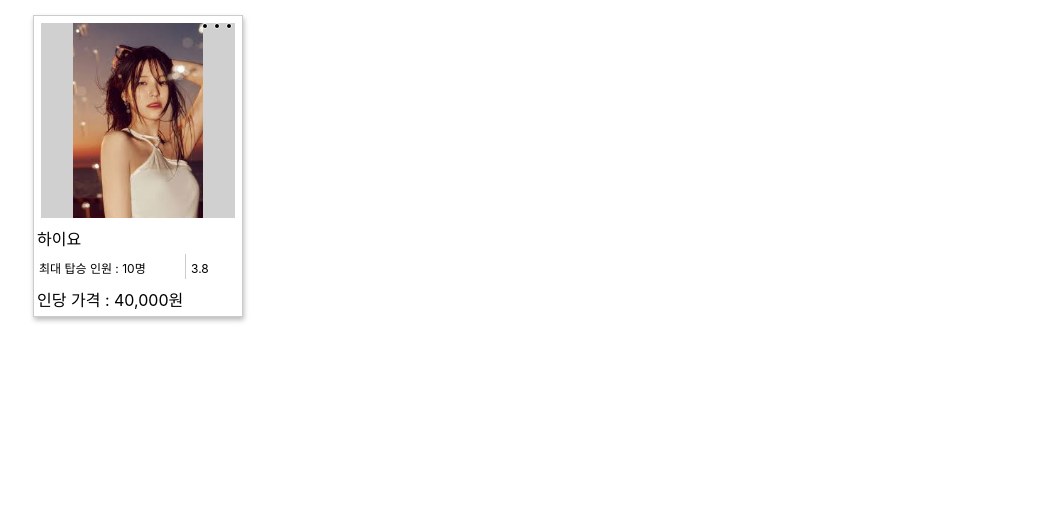
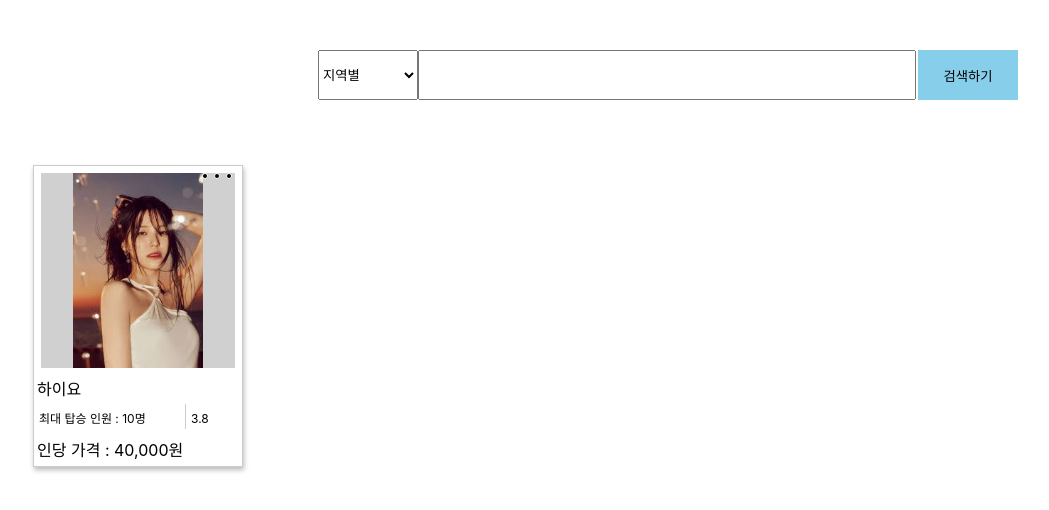
Before and after one commit to KimChopl/javaray, a React (Create React App) app in the folder front-worksapce/javaray/: page /shipping in a window 1280 px wide. Shown: the top 510 px of the page, without its empty margins (22-1071 px from the left). Built offline with nearby package versions, Linux system fonts and the light colour scheme.

Commit message:
25.02.02
검색바

```diff
--- a/front-worksapce/javaray/src/App.js
+++ b/front-worksapce/javaray/src/App.js
@@ -1,16 +1,13 @@
-import "./App.css";
 import Shipping from "./shipping/Shipping";
 import { BrowserRouter, Routes, Route } from "react-router-dom";
 
 function App() {
   return (
-    <>
       <BrowserRouter>
         <Routes>
           <Route path="shipping" element={<Shipping />} />
         </Routes>
       </BrowserRouter>
-    </>
   );
 }
 
--- a/front-worksapce/javaray/src/index.css
+++ b/front-worksapce/javaray/src/index.css
@@ -1,5 +1,7 @@
 body {
-  margin: 0;
+  width: 1200px;
+  height: auto;
+  margin: auto;
   font-family: -apple-system, BlinkMacSystemFont, 'Segoe UI', 'Roboto', 'Oxygen',
     'Ubuntu', 'Cantarell', 'Fira Sans', 'Droid Sans', 'Helvetica Neue',
     sans-serif;
--- a/front-worksapce/javaray/src/shipping/Shipping.jsx
+++ b/front-worksapce/javaray/src/shipping/Shipping.jsx
@@ -1,3 +1,4 @@
+import SearchBar from "./searchbar/Searchbar";
 import { StyledShipWarp } from "./ShippingCss";
 import ShippingList from "./shippingList/ShippingList";
 import ReportForm from "./shippingList/shippingSmallMenu/shippingReport/reportForm/ReprotForm";
@@ -10,6 +11,7 @@ const Shipping = () => {
     }
   return (
       <StyledShipWarp>
+        <SearchBar />
         <ShippingList setReport={isReport}/>
         {report && <ReportForm />}
       </StyledShipWarp>
--- /dev/null
+++ b/front-worksapce/javaray/src/shipping/searchbar/Searchbar.jsx
@@ -0,0 +1,24 @@
+import { SearchBtn, SearchCover, SearchInput, SearchInputCover, SearchSelect, SearchInnerCover, SearchMainCover} from "./SearchbarCss"
+
+const SearchBar = () => {
+    return(
+        <SearchCover>
+            <SearchMainCover>
+                <SearchInnerCover>
+                    <SearchSelect>
+                        <option value="1">지역별</option>
+                        <option value="2">어종별</option>
+                    </SearchSelect>
+                </SearchInnerCover>
+                <SearchInputCover>
+                    <SearchInput/>
+                </SearchInputCover>
+                <SearchInnerCover>
+                    <SearchBtn>검색하기</SearchBtn>
+                </SearchInnerCover>
+            </SearchMainCover>
+        </SearchCover>
+    )
+}
+
+export default SearchBar;
--- /dev/null
+++ b/front-worksapce/javaray/src/shipping/searchbar/SearchbarCss.js
@@ -0,0 +1,54 @@
+import styled from "styled-components";
+
+export const SearchCover = styled.div`
+    width : 1200px;
+    height : 150px;
+    align : center;
+`
+export const SearchMainCover = styled.div`
+    width : 700px;
+    height : 50px;
+    padding-left : 300px;
+    padding-top : 50px;
+`
+
+export const SearchInnerCover = styled.div`
+    width : 100px;
+    height : 50px;
+    display : inline-block;
+    position : relative;
+`
+
+export const SearchSelect = styled.select`
+    width : 100px;
+    height : 50px;
+    position : absolute;
+`
+
+export const SearchBtn = styled.button`
+    width : 100px;
+    height : 100%;
+    background-color : #87CEEB;
+    border : none;
+    position : absolute;
+    cursor : pointer;
+    &:hover{
+        background-color : #73BAD7;
+    }
+`
+
+export const SearchInputCover = styled.div`
+    width : 500px;
+    height : 50px;
+    display : inline-block;
+    position : relative;
+`
+
+export const SearchInput = styled.input`
+    width : 464px;
+    height : 46px;
+    font-size : 25px;
+    padding : 0;
+    position : absolute;
+    padding-left : 30px;
+`
```
